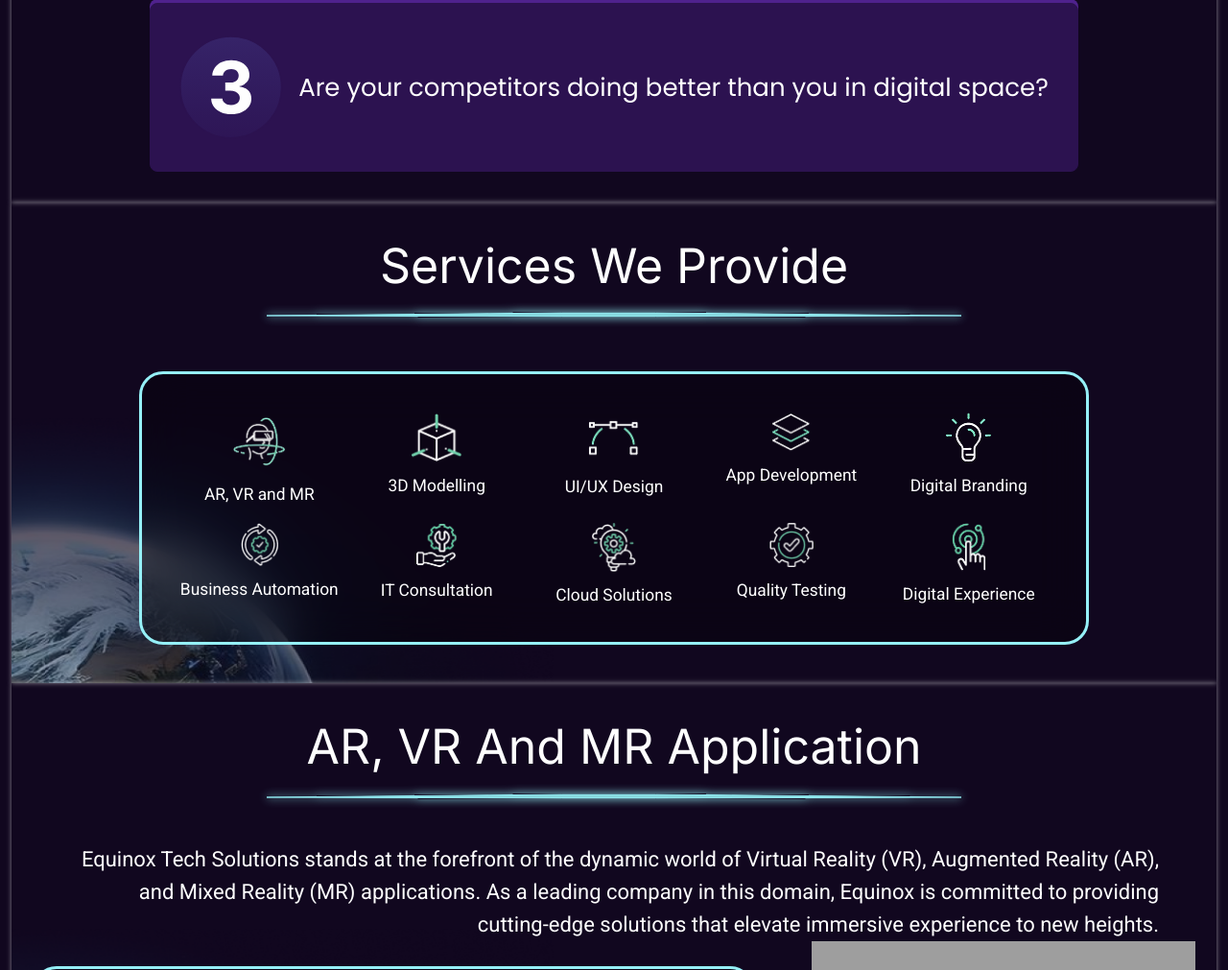
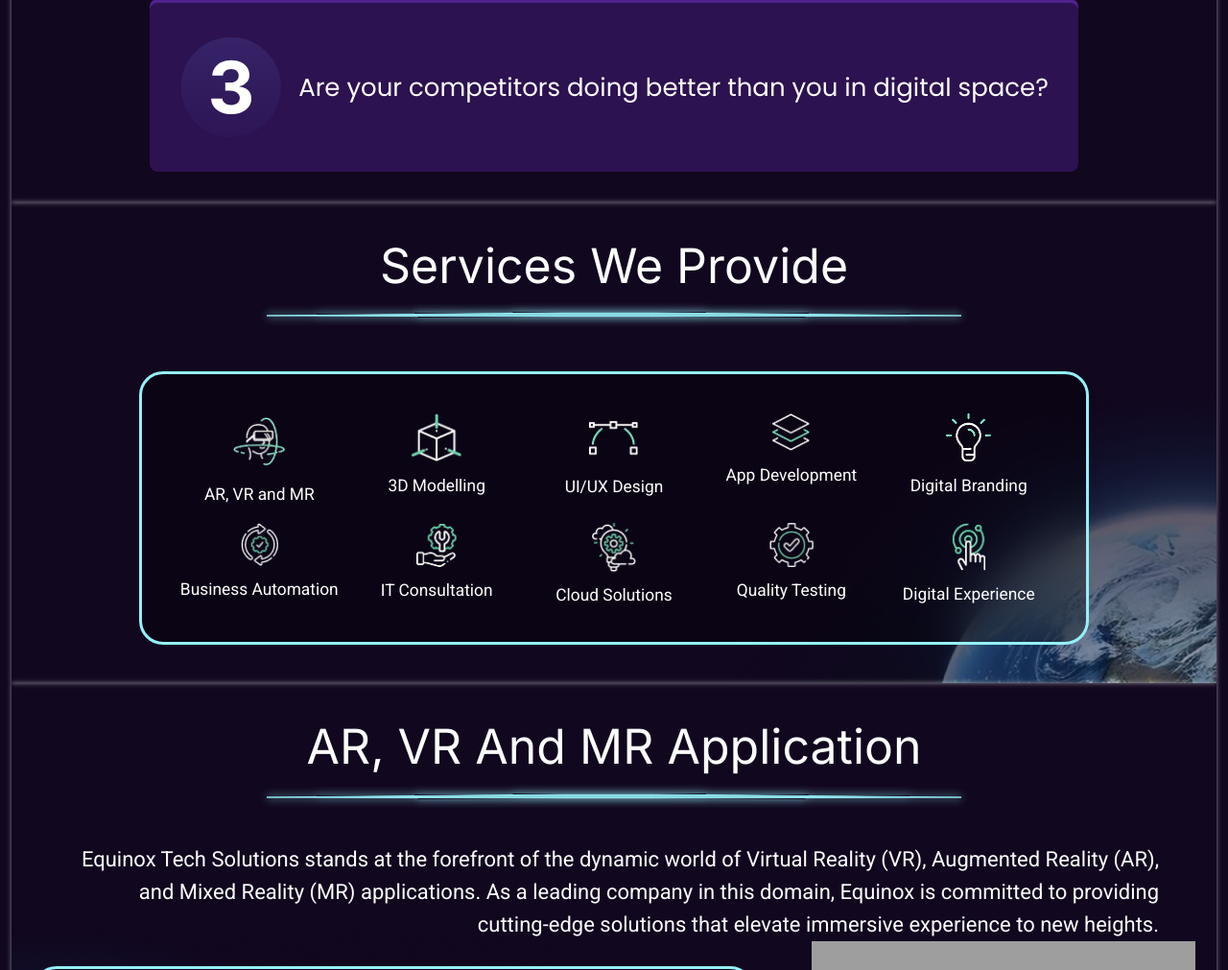
Before and after one commit to Bhumika-code/Bhumika-equinox-task, a plain HTML site: page index.html in a window 1280 px wide. Shown: the part 1165-2176 px from the top of the page at 96% size. Drawn offline with Linux system fonts and the light colour scheme; grey boxes are pictures that could not be loaded.

Commit message:
equinox-task-fix-issue-earth

```diff
--- a/index.html
+++ b/index.html
@@ -75,7 +75,7 @@
       </div>
     </section>
     <!-----------------------------------------------------------------------------section-services----------------------------------------------------------->
-    <section class="section">
+    <section class="section section-right">
       <div class="section__title">services we provide</div>
       <img src="assets/header-image.svg" alt="header-image" class="section__divider" />
       <div class="services">
```
